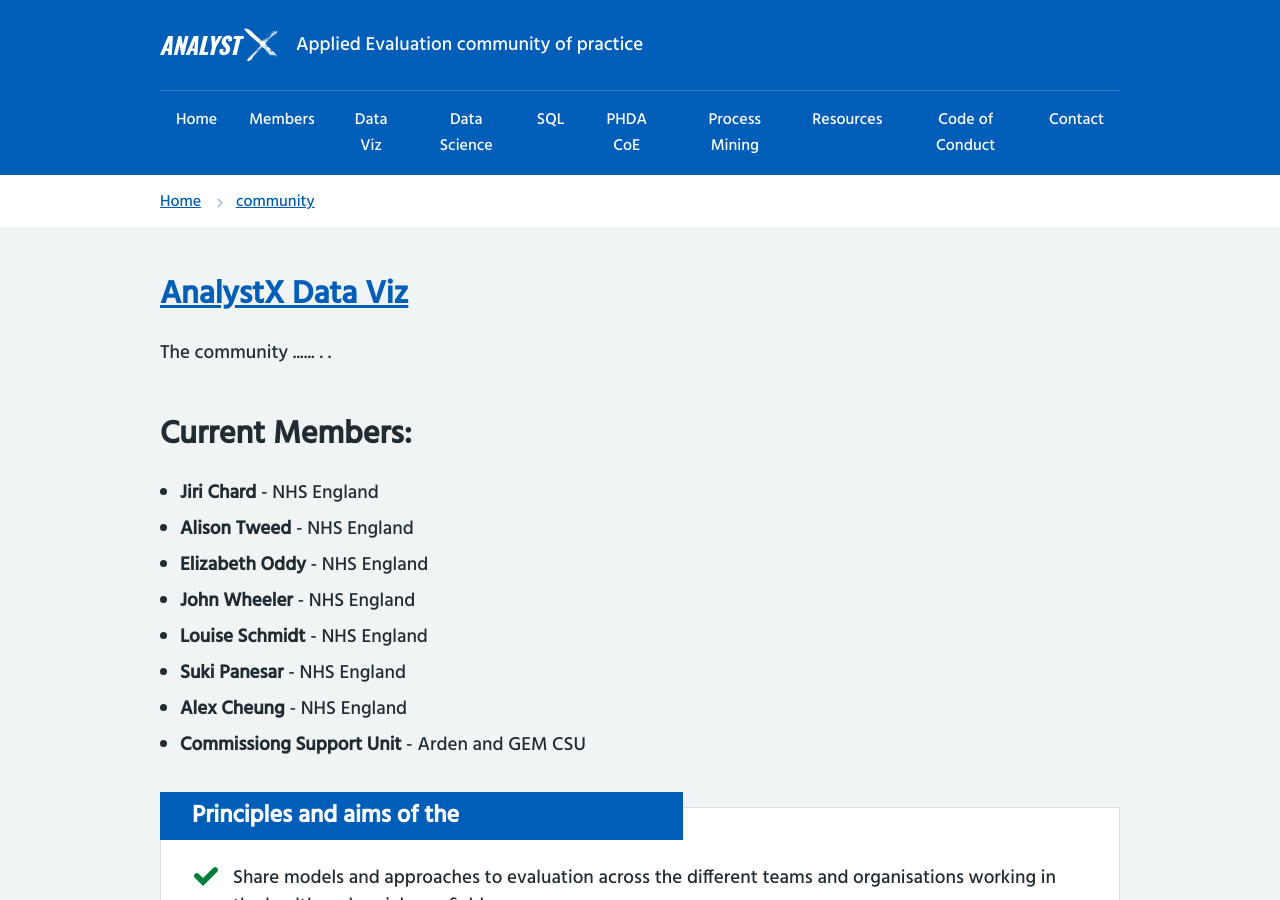
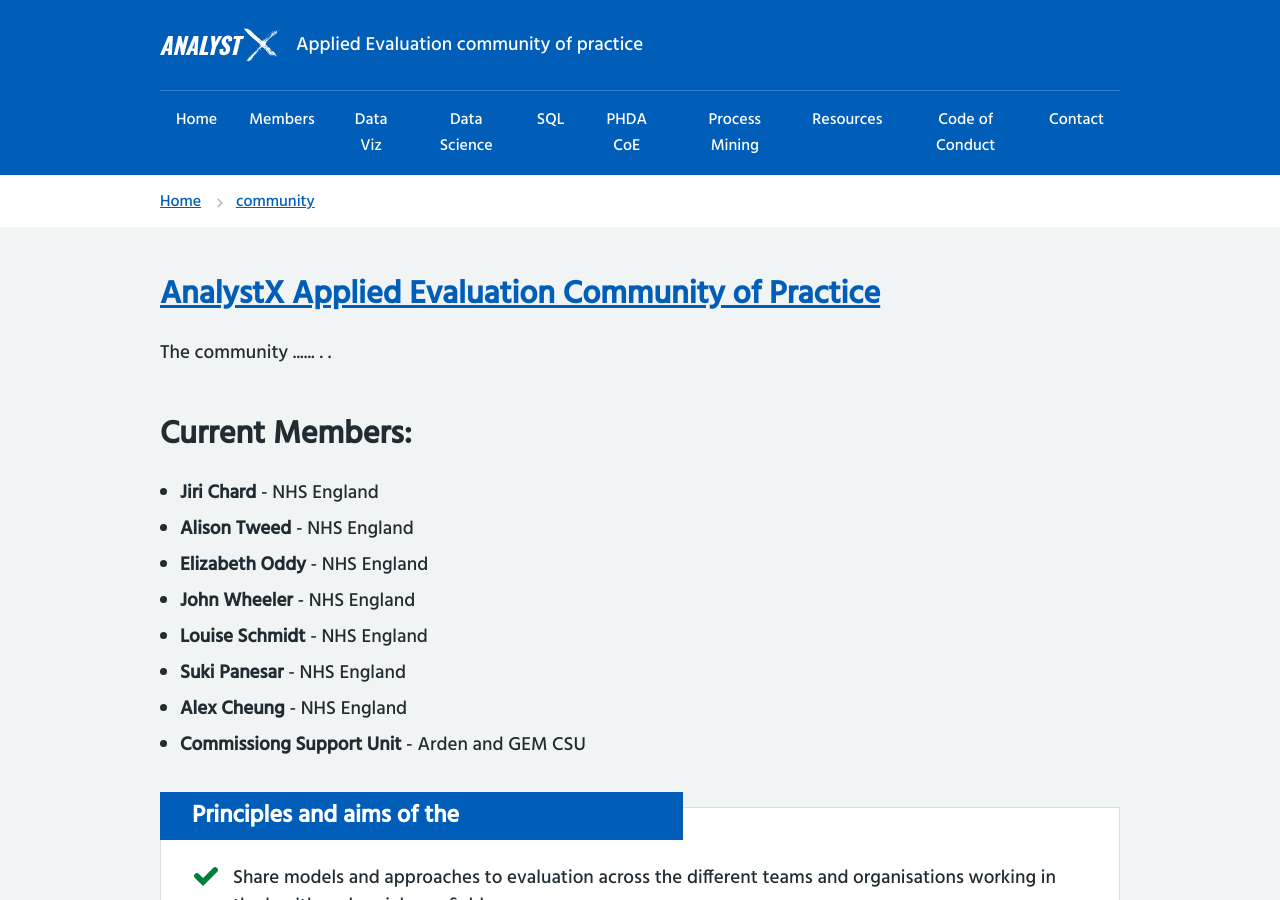
Before and after one commit to nhs-analystx/applied-evaluation, a Jekyll site: the page built from community.md, in a window 1280 px wide and 900 px high. Built offline with Jekyll 4.4.1, drawn with Linux system fonts in a browser that asks for light colours; nearby versions of some CDN libraries.

Commit message:
Update community.md

```diff
--- a/community.md
+++ b/community.md
@@ -3,7 +3,7 @@ layout: default
 title: community
 ---
 
-<h2><a href="https://future.nhs.uk/DataAnalytics/view?objectId=26655472">AnalystX Data Viz</a></h2>
+<h2><a href="https://future.nhs.uk/DataAnalytics/view?objectId=31173424">AnalystX Applied Evaluation Community of Practice</a></h2>
 <p>
   The community ...... . .
 </p>
```
